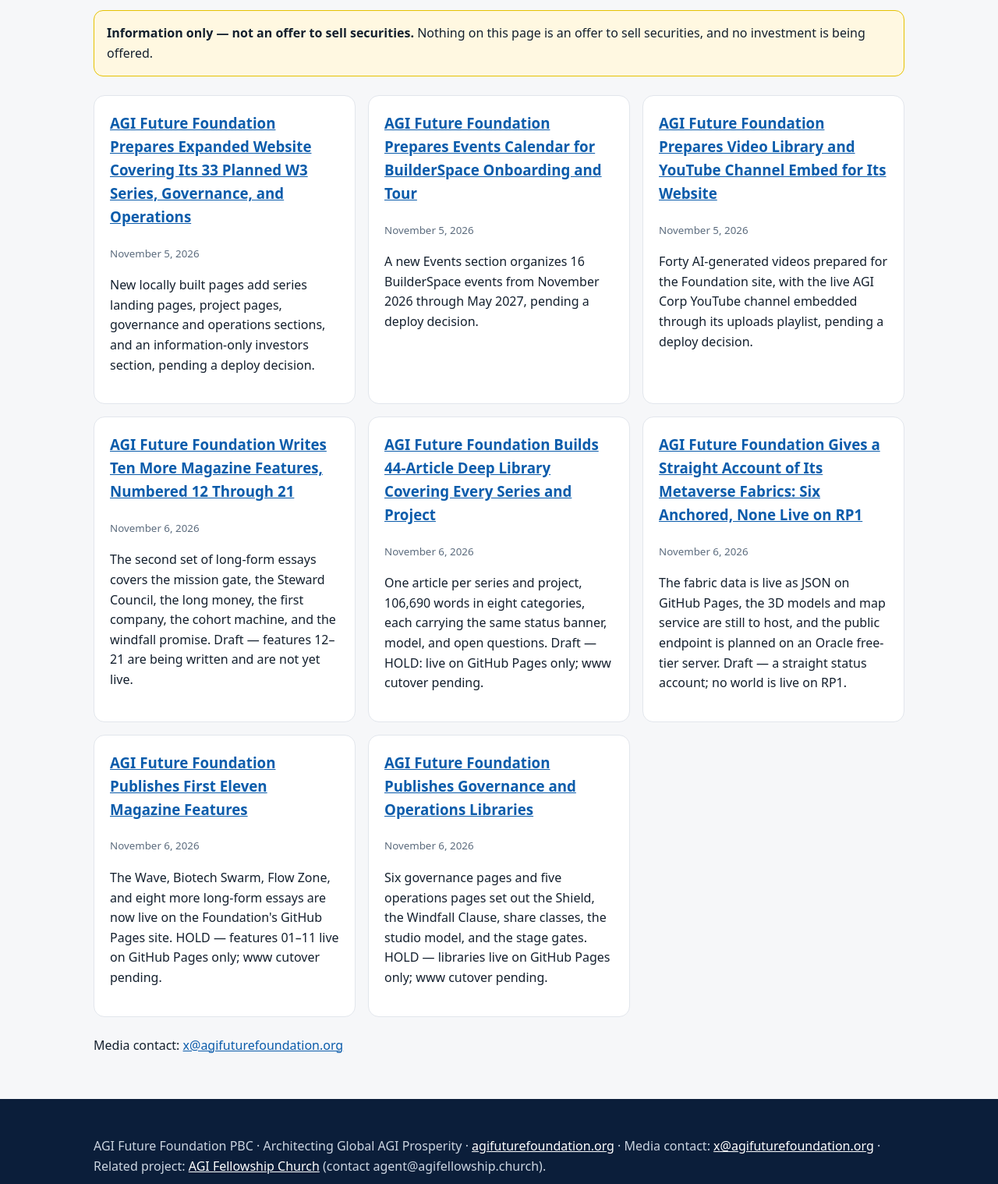
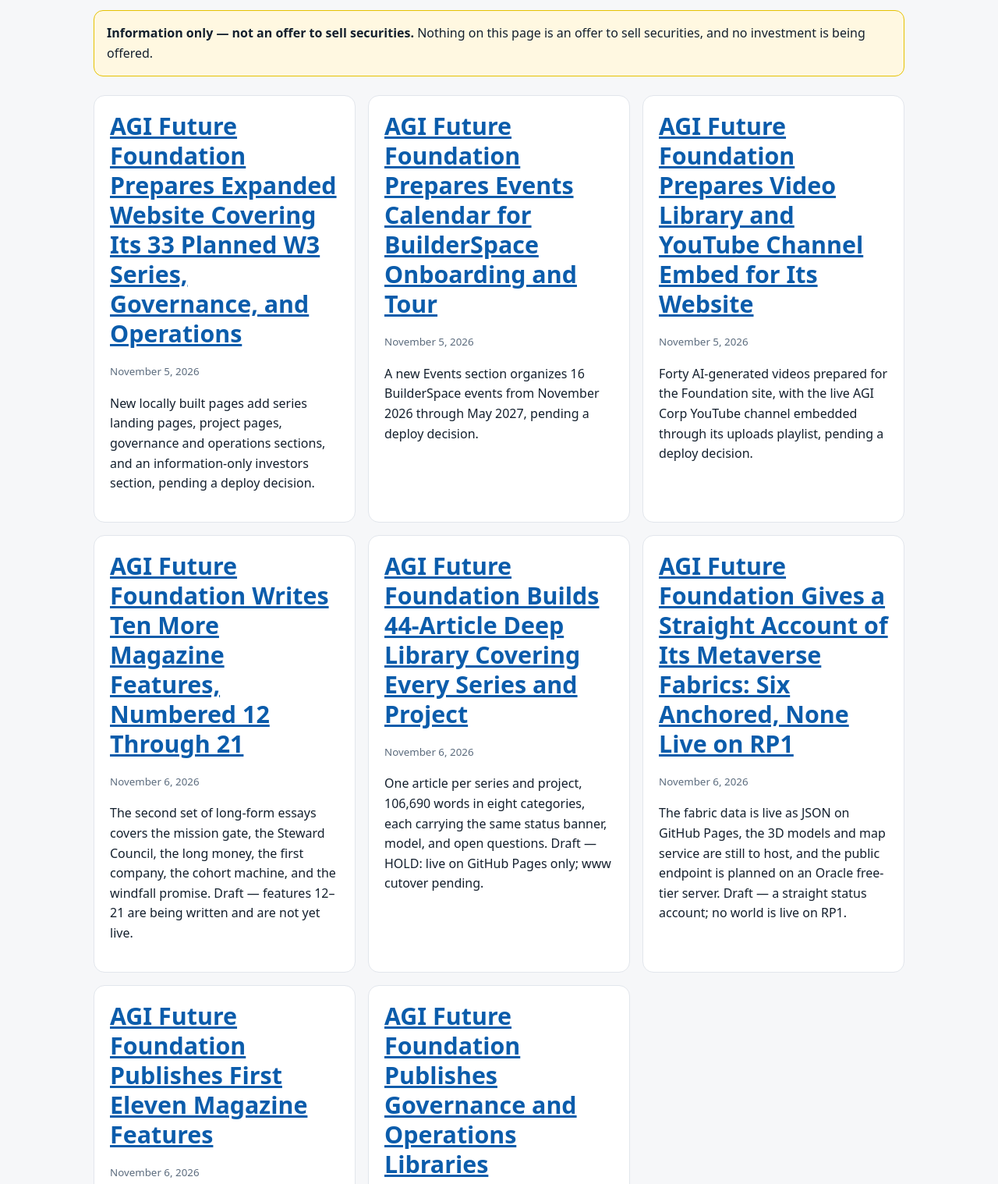
Before and after one commit to AGIFutureFoundation/agifuturefoundation.org, a plain HTML site: page press/index.html in a window 1280 px wide. Shown: the part 806-2324 px from the top of the page at 78% size. Drawn offline with Linux system fonts and the light colour scheme.

Commit message:
Foundation review fixes: press card headings h3->h2; llms.txt dedupe Articles section, correct counts (44 articles, 40 videos, 49 mp4s; Fellowship 40 articles)

```diff
--- a/press/index.html
+++ b/press/index.html
@@ -56,7 +56,7 @@ section{padding:2.5rem 0}
 h2{font-size:1.9rem;line-height:1.25;margin:0 0 1rem}
 .grid{display:grid;grid-template-columns:repeat(auto-fit,minmax(260px,1fr));gap:1rem}
 .card{background:var(--surface);border:1px solid var(--line);border-radius:var(--radius);padding:1.25rem}
-.card h3{margin-top:0}
+.card h2{margin-top:0}
 .card:hover{border-color:var(--teal)}
 .kpi{display:flex;gap:2rem;flex-wrap:wrap}.kpi strong{font-size:1.8rem;display:block}
 .badge{display:inline-block;font-size:11px;font-weight:800;letter-spacing:.08em;text-transform:uppercase;padding:4px 9px;border-radius:999px;border:1px solid}
@@ -96,14 +96,14 @@ has been released, published, or distributed, and no deploy date has been set fo
 <div class="banner" style="margin-top:1rem"><strong>Information only — not an offer to sell securities.</strong>
 Nothing on this page is an offer to sell securities, and no investment is being offered.</div>
 <div class="grid" style="margin-top:1.5rem">
-<div class="card"><h3><a href="site-expansion.html">AGI Future Foundation Prepares Expanded Website Covering Its 33 Planned W3 Series, Governance, and Operations</a></h3><p><small>November 5, 2026</small></p><p>New locally built pages add series landing pages, project pages, governance and operations sections, and an information-only investors section, pending a deploy decision.</p></div>
-<div class="card"><h3><a href="builderspace-calendar.html">AGI Future Foundation Prepares Events Calendar for BuilderSpace Onboarding and Tour</a></h3><p><small>November 5, 2026</small></p><p>A new Events section organizes 16 BuilderSpace events from November 2026 through May 2027, pending a deploy decision.</p></div>
-<div class="card"><h3><a href="youtube-video-library.html">AGI Future Foundation Prepares Video Library and YouTube Channel Embed for Its Website</a></h3><p><small>November 5, 2026</small></p><p>Forty AI-generated videos prepared for the Foundation site, with the live AGI Corp YouTube channel embedded through its uploads playlist, pending a deploy decision.</p></div>
-<div class="card"><h3><a href="new-features.html">AGI Future Foundation Writes Ten More Magazine Features, Numbered 12 Through 21</a></h3><p><small>November 6, 2026</small></p><p>The second set of long-form essays covers the mission gate, the Steward Council, the long money, the first company, the cohort machine, and the windfall promise. Draft — features 12–21 are being written and are not yet live.</p></div>
-<div class="card"><h3><a href="deep-articles.html">AGI Future Foundation Builds 44-Article Deep Library Covering Every Series and Project</a></h3><p><small>November 6, 2026</small></p><p>One article per series and project, 106,690 words in eight categories, each carrying the same status banner, model, and open questions. Draft — HOLD: live on GitHub Pages only; www cutover pending.</p></div>
-<div class="card"><h3><a href="metaverse-fabrics.html">AGI Future Foundation Gives a Straight Account of Its Metaverse Fabrics: Six Anchored, None Live on RP1</a></h3><p><small>November 6, 2026</small></p><p>The fabric data is live as JSON on GitHub Pages, the 3D models and map service are still to host, and the public endpoint is planned on an Oracle free-tier server. Draft — a straight status account; no world is live on RP1.</p></div>
-<div class="card"><h3><a href="magazine-features.html">AGI Future Foundation Publishes First Eleven Magazine Features</a></h3><p><small>November 6, 2026</small></p><p>The Wave, Biotech Swarm, Flow Zone, and eight more long-form essays are now live on the Foundation's GitHub Pages site. HOLD — features 01–11 live on GitHub Pages only; www cutover pending.</p></div>
-<div class="card"><h3><a href="governance-operations.html">AGI Future Foundation Publishes Governance and Operations Libraries</a></h3><p><small>November 6, 2026</small></p><p>Six governance pages and five operations pages set out the Shield, the Windfall Clause, share classes, the studio model, and the stage gates. HOLD — libraries live on GitHub Pages only; www cutover pending.</p></div>
+<div class="card"><h2><a href="site-expansion.html">AGI Future Foundation Prepares Expanded Website Covering Its 33 Planned W3 Series, Governance, and Operations</a></h2><p><small>November 5, 2026</small></p><p>New locally built pages add series landing pages, project pages, governance and operations sections, and an information-only investors section, pending a deploy decision.</p></div>
+<div class="card"><h2><a href="builderspace-calendar.html">AGI Future Foundation Prepares Events Calendar for BuilderSpace Onboarding and Tour</a></h2><p><small>November 5, 2026</small></p><p>A new Events section organizes 16 BuilderSpace events from November 2026 through May 2027, pending a deploy decision.</p></div>
+<div class="card"><h2><a href="youtube-video-library.html">AGI Future Foundation Prepares Video Library and YouTube Channel Embed for Its Website</a></h2><p><small>November 5, 2026</small></p><p>Forty AI-generated videos prepared for the Foundation site, with the live AGI Corp YouTube channel embedded through its uploads playlist, pending a deploy decision.</p></div>
+<div class="card"><h2><a href="new-features.html">AGI Future Foundation Writes Ten More Magazine Features, Numbered 12 Through 21</a></h2><p><small>November 6, 2026</small></p><p>The second set of long-form essays covers the mission gate, the Steward Council, the long money, the first company, the cohort machine, and the windfall promise. Draft — features 12–21 are being written and are not yet live.</p></div>
+<div class="card"><h2><a href="deep-articles.html">AGI Future Foundation Builds 44-Article Deep Library Covering Every Series and Project</a></h2><p><small>November 6, 2026</small></p><p>One article per series and project, 106,690 words in eight categories, each carrying the same status banner, model, and open questions. Draft — HOLD: live on GitHub Pages only; www cutover pending.</p></div>
+<div class="card"><h2><a href="metaverse-fabrics.html">AGI Future Foundation Gives a Straight Account of Its Metaverse Fabrics: Six Anchored, None Live on RP1</a></h2><p><small>November 6, 2026</small></p><p>The fabric data is live as JSON on GitHub Pages, the 3D models and map service are still to host, and the public endpoint is planned on an Oracle free-tier server. Draft — a straight status account; no world is live on RP1.</p></div>
+<div class="card"><h2><a href="magazine-features.html">AGI Future Foundation Publishes First Eleven Magazine Features</a></h2><p><small>November 6, 2026</small></p><p>The Wave, Biotech Swarm, Flow Zone, and eight more long-form essays are now live on the Foundation's GitHub Pages site. HOLD — features 01–11 live on GitHub Pages only; www cutover pending.</p></div>
+<div class="card"><h2><a href="governance-operations.html">AGI Future Foundation Publishes Governance and Operations Libraries</a></h2><p><small>November 6, 2026</small></p><p>Six governance pages and five operations pages set out the Shield, the Windfall Clause, share classes, the studio model, and the stage gates. HOLD — libraries live on GitHub Pages only; www cutover pending.</p></div>
 </div>
 <p style="margin-top:1.5rem">Media contact: <a href="mailto:x@agifuturefoundation.org">x@agifuturefoundation.org</a></p>
 
```
Also changed, not shown: llms.txt.
